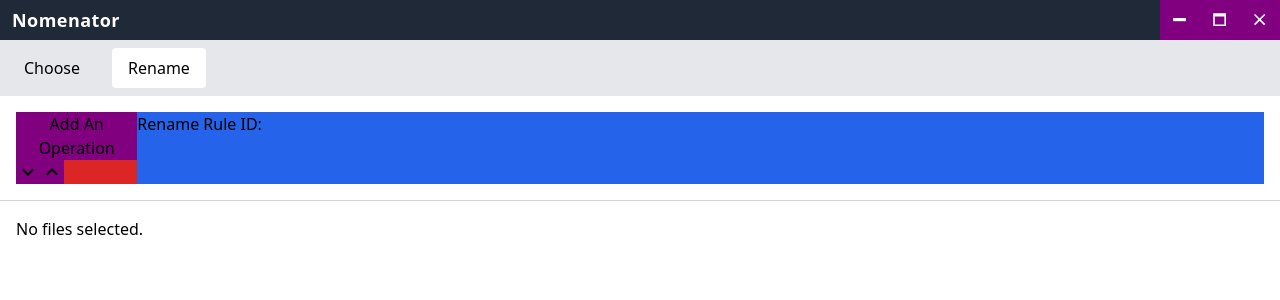
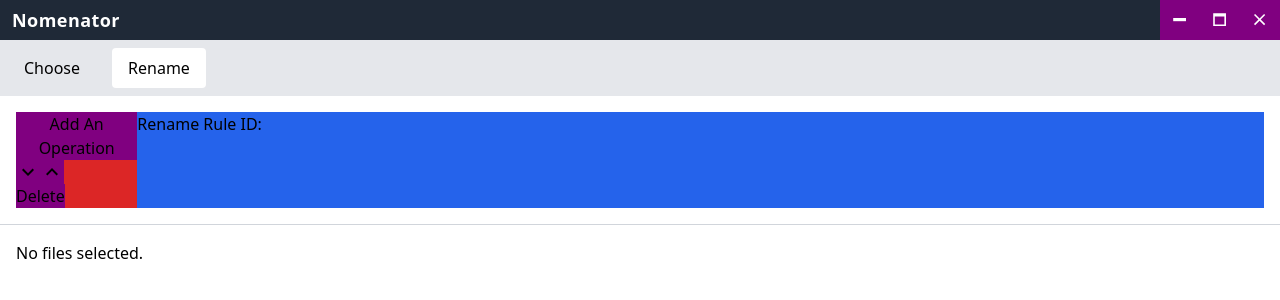
Before and after one commit to JerryLeeMelton/nomenator, a React (Vite) app: page / in a window 1280 px wide. Both pictures are taken after a click on the button "Rename". Shown: the top 300 px of the page. Built offline with nearby package versions, Linux system fonts and the light colour scheme.

Commit message:
Add ability to delete rename rules

```diff
--- a/src/renderer/components/RenameTab/RenameTab.tsx
+++ b/src/renderer/components/RenameTab/RenameTab.tsx
@@ -6,6 +6,7 @@ import {
   RenameRule,
   setSelectedRuleId,
   reorderRules,
+  removeRule,
 } from "../../store/renameSlice"
 import { useAppSelector } from "../../store/hooks"
 import { RootState } from "../../store/store"
@@ -58,6 +59,26 @@ export const RenameTab: React.FC = () => {
     dispatch(setSelectedRuleId(ruleId))
   }
 
+  const handleDeleteRule = (ruleId: string | null) => {
+    if (ruleId === null) return
+
+    let newSelectedRuleId = null
+    const index = rules.findIndex((rule) => rule.id === ruleId)
+
+    if (rules.length === 1) {
+      newSelectedRuleId = null
+    } else if (index === 0) {
+      newSelectedRuleId = rules[1].id
+    } else if (index === rules.length - 1) {
+      newSelectedRuleId = rules[index - 1].id
+    } else {
+      newSelectedRuleId = rules[index + 1].id
+    }
+
+    dispatch(removeRule(ruleId))
+    dispatch(setSelectedRuleId(newSelectedRuleId))
+  }
+
   return (
     <div className="rename-tab flex flex-row">
       <div className="bg-red-600 min-w-24 min-h-16">
@@ -108,6 +129,16 @@ export const RenameTab: React.FC = () => {
             </span>
           </button>
         </div>
+        <div className="rename-rule-delete-container">
+          <button
+            className="rename-rule-delete-button"
+            onClick={() => {
+              handleDeleteRule(selectedRuleId)
+            }}
+          >
+            Delete
+          </button>
+        </div>
       </div>
 
       <div className="bg-blue-600 w-full min-h-16">
```
